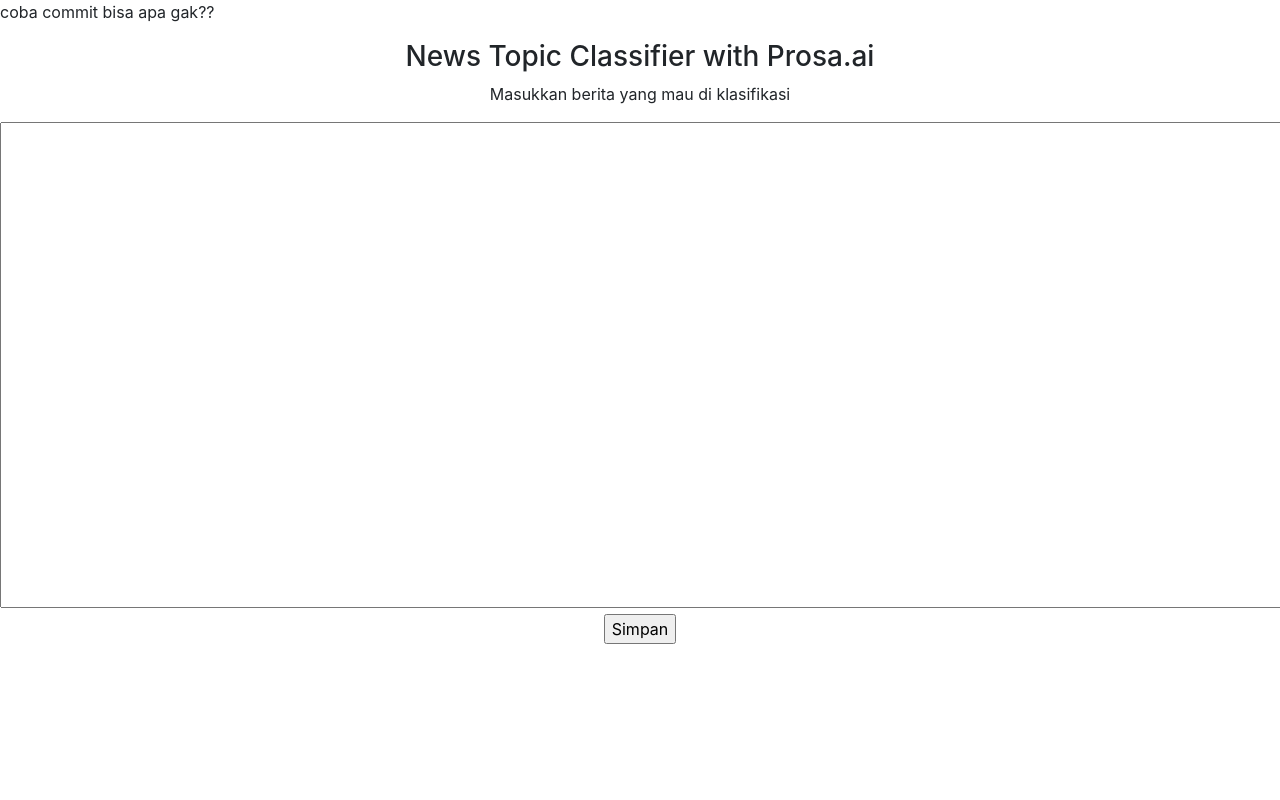
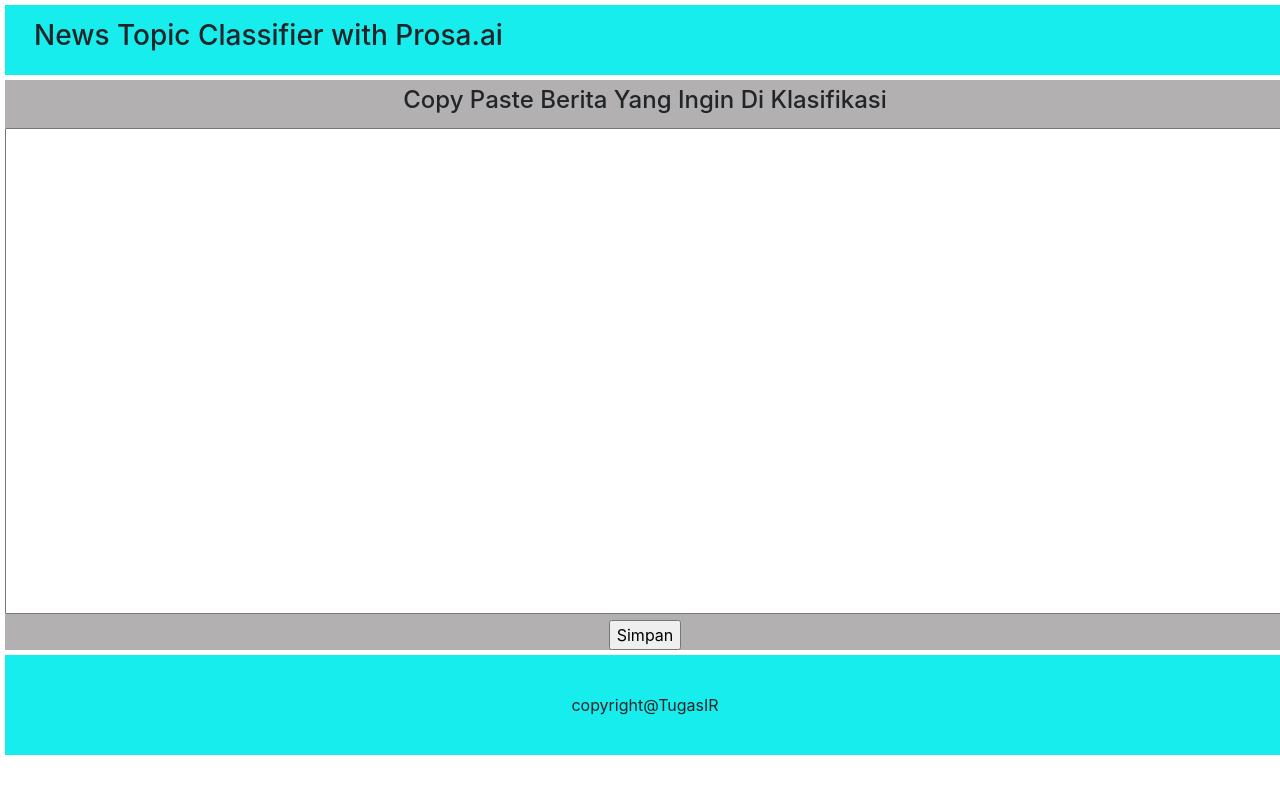
Before and after one commit to NikkiRufiansya/Tugas-IR-2018, a CodeIgniter app: page /database/ in a window 1280 px wide; the page is wider, and only the part inside the window is pictured. Run offline with CodeIgniter, Linux system fonts and the light colour scheme.

Commit message:
tampilan

```diff
--- a/application/views/form_berita.php
+++ b/application/views/form_berita.php
@@ -9,13 +9,34 @@
     <link rel="stylesheet" href="https://stackpath.bootstrapcdn.com/bootstrap/4.1.3/css/bootstrap.min.css" integrity="sha384-MCw98/SFnGE8fJT3GXwEOngsV7Zt27NXFoaoApmYm81iuXoPkFOJwJ8ERdknLPMO" crossorigin="anonymous">
 
     <title>News Topic Classifier with Prosa.ai</title>
+    <style type="text/css">
+        .header{
+            width:100%;
+            height:70px;
+            background:#17eded;
+            margin: 5px 5px 0px 5px;
+        }
+        .content{
+            width: 100%;
+            height: 100%;
+            background: #b2b0b0;
+            margin: 5px 5px 0px 5px;
+        }
+        .footer{
+            width:100%;
+            height:100px;
+            background:#17eded;
+            margin: 5px 5px 0px 5px;
+        }
+    </style>
 </head>
 <body>
-    <p>coba commit bisa apa gak??</p>
+   <div class="header">
+        <h3 style="line-height: 60px; margin-left: 29px;">News Topic Classifier with Prosa.ai</h3>
+   </div>
+   <div class="content">
     <center>
-        <h3>News Topic Classifier with Prosa.ai</h3>
-        <p>Masukkan berita yang mau di klasifikasi</p>
-
+        <h4 style="line-height: 40px; ">Copy Paste Berita Yang Ingin Di Klasifikasi</h4>
         <?php echo form_open('berita/masukan_Berita'); ?>
         <?php
         $form_artikel = array('name' => 'isi_berita', 'cols' => '150', 'rows' => '20');
@@ -24,8 +45,12 @@
         echo form_close();
         ?>
     </center>
-
-
+    </div>
+    <div class="footer">
+        <center>
+            <P style="line-height: 100px;"> copyright@TugasIR</P>
+        </center>
+    </div>
     <!-- Optional JavaScript -->
     <!-- jQuery first, then Popper.js, then Bootstrap JS -->
     <script src="https://code.jquery.com/jquery-3.3.1.slim.min.js" integrity="sha384-q8i/X+965DzO0rT7abK41JStQIAqVgRVzpbzo5smXKp4YfRvH+8abtTE1Pi6jizo" crossorigin="anonymous"></script>
```
